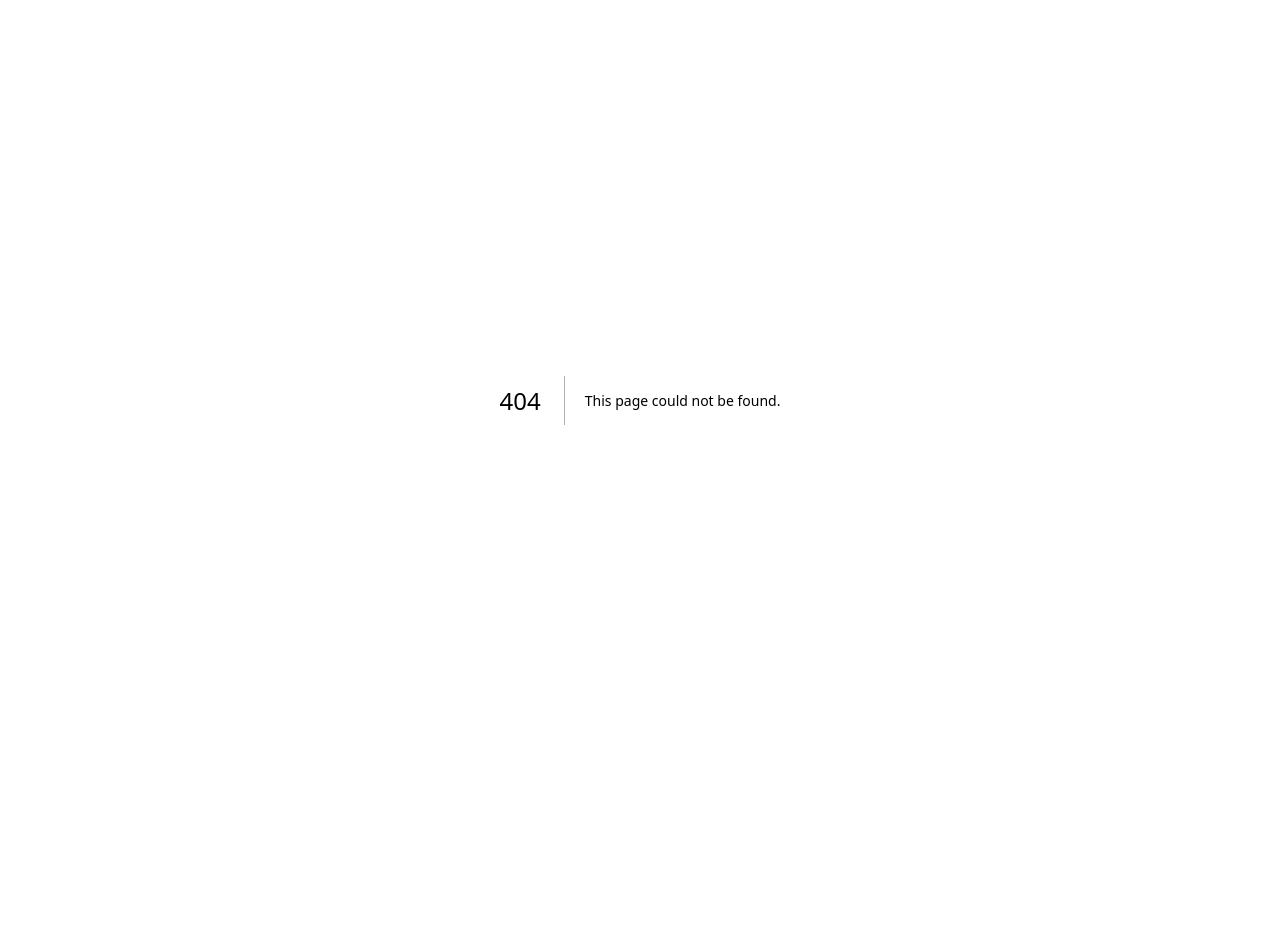
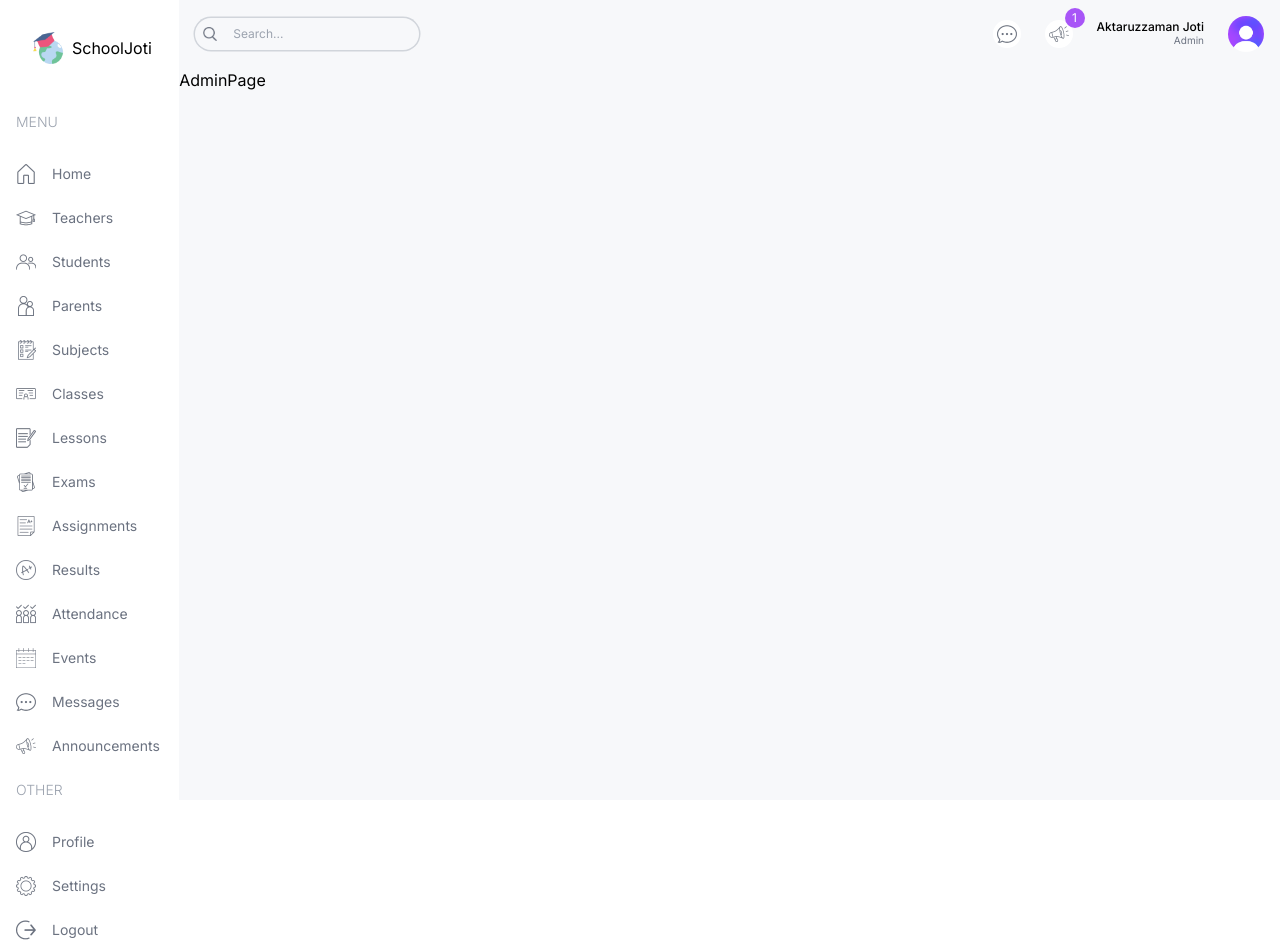
Before and after one commit to safak/next-dashboard-ui, a Next.js app: page /admin in a window 1280 px wide. Before the commit this address had no page. Before the commit the page ends 800 px from the top, so only its background shows below. Built offline with nearby package versions, Linux system fonts and the light colour scheme.

Commit message:
navbar and menu design done

```diff
--- /dev/null
+++ b/src/app/(dashboard)/admin/page.tsx
@@ -0,0 +1,5 @@
+const AdminPage = () => {
+  return <div>AdminPage</div>;
+};
+
+export default AdminPage;
--- /dev/null
+++ b/src/app/(dashboard)/layout.tsx
@@ -0,0 +1,31 @@
+import Menu from "@/components/Menu";
+import Navbar from "@/components/Navbar";
+import Image from "next/image";
+import Link from "next/link";
+
+export default function DashboardLayout({
+  children,
+}: Readonly<{
+  children: React.ReactNode;
+}>) {
+  return (
+    <div className="h-screen flex">
+      {/* LEFT */}
+      <div className="w-[14%] md:w-[8%] lg:w-[16%] xl:w-[14%] p-4">
+        <Link
+          href="/"
+          className="flex items-center justify-center lg:justify-start gap-2 p-4"
+        >
+          <Image src="/logo.png" alt="logo" width={32} height={32} />
+          <span className="hidden lg:block">SchoolJoti</span>
+        </Link>
+        <Menu />
+      </div>
+      {/* RIGHT */}
+      <div className="w-[86%] md:w-[92%] lg:w-[84%] xl:w-[86%] bg-[#F7F8FA] overflow-scroll">
+        <Navbar />
+        {children}
+      </div>
+    </div>
+  );
+}
--- /dev/null
+++ b/src/app/(dashboard)/parent/page.tsx
@@ -0,0 +1,5 @@
+const ParentPage = () => {
+  return <div>ParentPage</div>;
+};
+
+export default ParentPage;
--- /dev/null
+++ b/src/app/(dashboard)/student/page.tsx
@@ -0,0 +1,5 @@
+const StudentPage = () => {
+  return <div>StudentPage</div>;
+};
+
+export default StudentPage;
--- /dev/null
+++ b/src/app/(dashboard)/teacher/page.tsx
@@ -0,0 +1,5 @@
+const TeacherPage = () => {
+  return <div>TeacherPage</div>;
+};
+
+export default TeacherPage;
--- /dev/null
+++ b/src/app/sign-in/page.tsx
@@ -0,0 +1,5 @@
+const LoginPage = () => {
+  return <div>LoginPage</div>;
+};
+
+export default LoginPage;
--- a/src/components/Menu.tsx
+++ b/src/components/Menu.tsx
@@ -1,3 +1,6 @@
+import Image from "next/image";
+import Link from "next/link";
+
 const menuItems = [
   {
     title: "MENU",
@@ -112,3 +115,29 @@ const menuItems = [
     ],
   },
 ];
+
+const Menu = () => {
+  return (
+    <div className="mt-4 text-sm">
+      {menuItems.map((i) => (
+        <div className="flex flex-col gap-2" key={i.title}>
+          <span className="hidden lg:block text-gray-400 font-light my-4">
+            {i.title}
+          </span>
+          {i.items.map((item) => (
+            <Link
+              href={item.href}
+              key={item.label}
+              className="flex items-center justify-center lg:justify-start gap-4 text-gray-500 py-2"
+            >
+              <Image src={item.icon} alt="" width={20} height={20} />
+              <span className="hidden lg:block">{item.label}</span>
+            </Link>
+          ))}
+        </div>
+      ))}
+    </div>
+  );
+};
+
+export default Menu;
--- /dev/null
+++ b/src/components/Navbar.tsx
@@ -0,0 +1,44 @@
+import Image from "next/image";
+
+const Navbar = () => {
+  return (
+    <div className="flex items-center justify-between p-4">
+      {/* SEARCH BAR */}
+      <div className="hidden md:flex items-center gap-2 text-xs rounded-full ring-[1.5px] ring-gray-300 px-2">
+        <Image src="/search.png" alt="" width={14} height={14} />
+        <input
+          type="text"
+          placeholder="Search..."
+          className="w-[200px] p-2 bg-transparent outline-none"
+        />
+      </div>
+      {/* ICONS AND USER */}
+      <div className="flex items-center gap-6 justify-end w-full">
+        <div className="bg-white rounded-full w-7 h-7 flex items-center justify-center cursor-pointer">
+          <Image src="/message.png" alt="" width={20} height={20} />
+        </div>
+        <div className="bg-white rounded-full w-7 h-7 flex items-center justify-center cursor-pointer relative">
+          <Image src="/announcement.png" alt="" width={20} height={20} />
+          <div className="absolute -top-3 -right-3 w-5 h-5 flex items-center justify-center bg-purple-500 text-white rounded-full text-xs">
+            1
+          </div>
+        </div>
+        <div className="flex flex-col">
+          <span className="text-xs leading-3 font-medium">
+            Aktaruzzaman Joti
+          </span>
+          <span className="text-[10px] text-gray-500 text-right">Admin</span>
+        </div>
+        <Image
+          src="/avatar.png"
+          alt=""
+          width={36}
+          height={36}
+          className="rounded-full"
+        />
+      </div>
+    </div>
+  );
+};
+
+export default Navbar;
```
